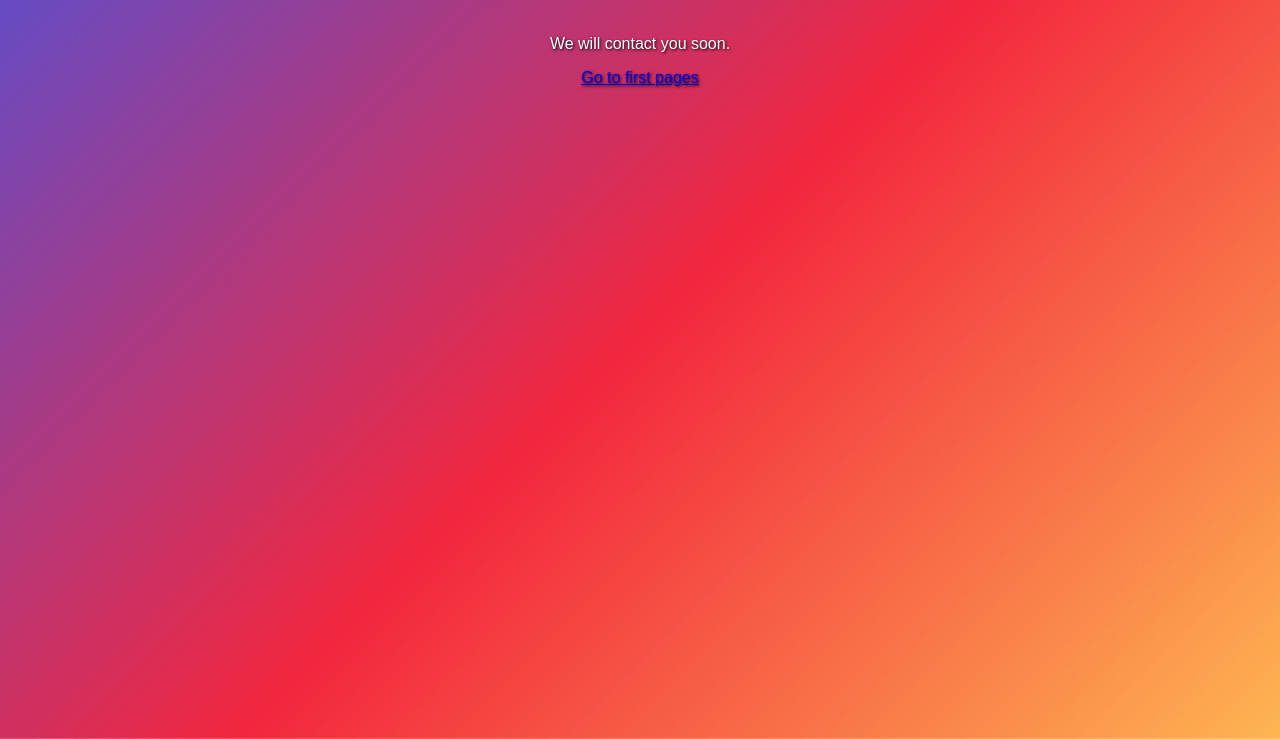
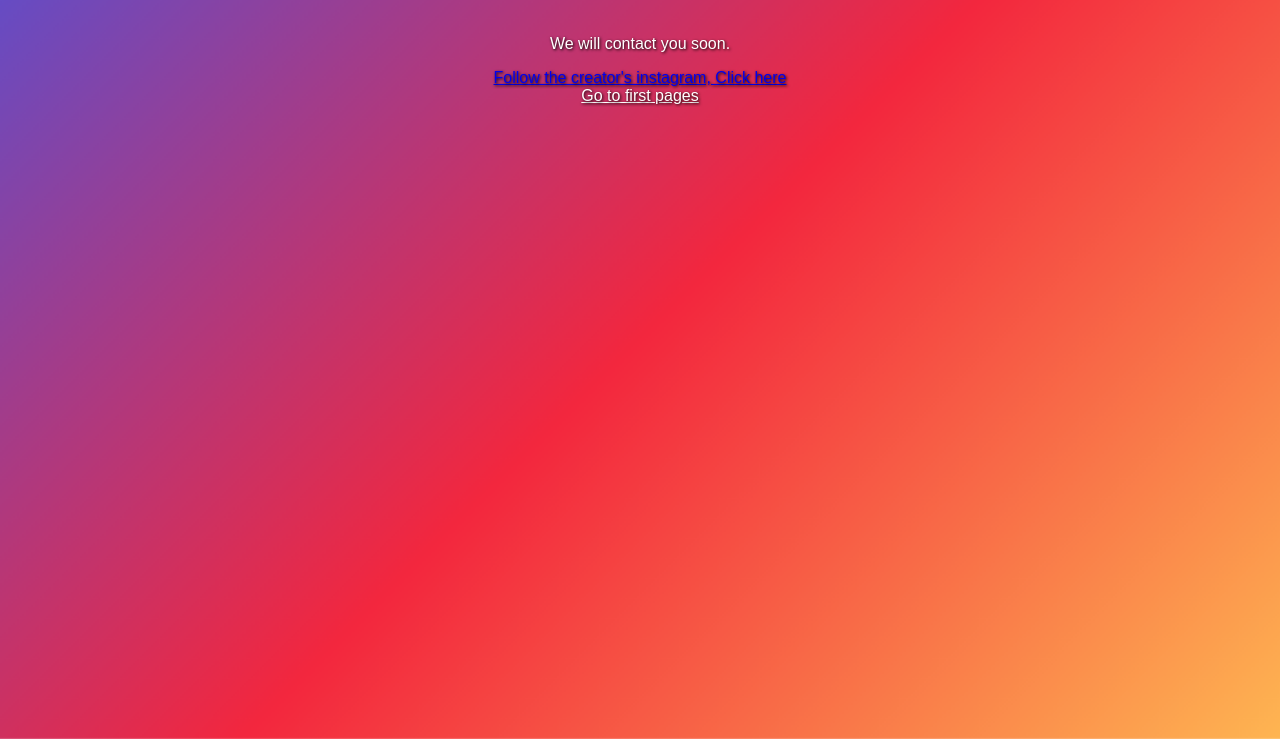
Before and after one commit to lnwTong/shoppdeeinstagramformthank.github.io, a plain HTML site: page index.html in a window 1280 px wide. Shown: the part 61-800 px from the top of the page. Drawn offline with Linux system fonts and the light colour scheme.

Commit message:
Modify 01

```diff
--- a/index.html
+++ b/index.html
@@ -2,7 +2,7 @@
 <html lang="th">
 <head>
   <meta charset="UTF-8" />
-  <title>ขอบคุณครับ</title>
+  <title>Form submitted successfully</title>
   <style>
     body {
       font-family: Arial, sans-serif;
@@ -27,6 +27,7 @@
 <body>
   <h1>Thank you for your information.</h1>
   <p>We will contact you soon.</p>
-  <a href="https://lnwtong.github.io/shoppdeeinstagramform.github.io/">Go to first pages</a>
+  <a href="https://www.instagram.com/byp.tong/">Follow the creator's instagram, Click here</a>
+  <a href="https://lnwtong.github.io/shoppdeeinstagramform.github.io/" style="color: white;">Go to first pages</a>
 </body>
 </html>
```
